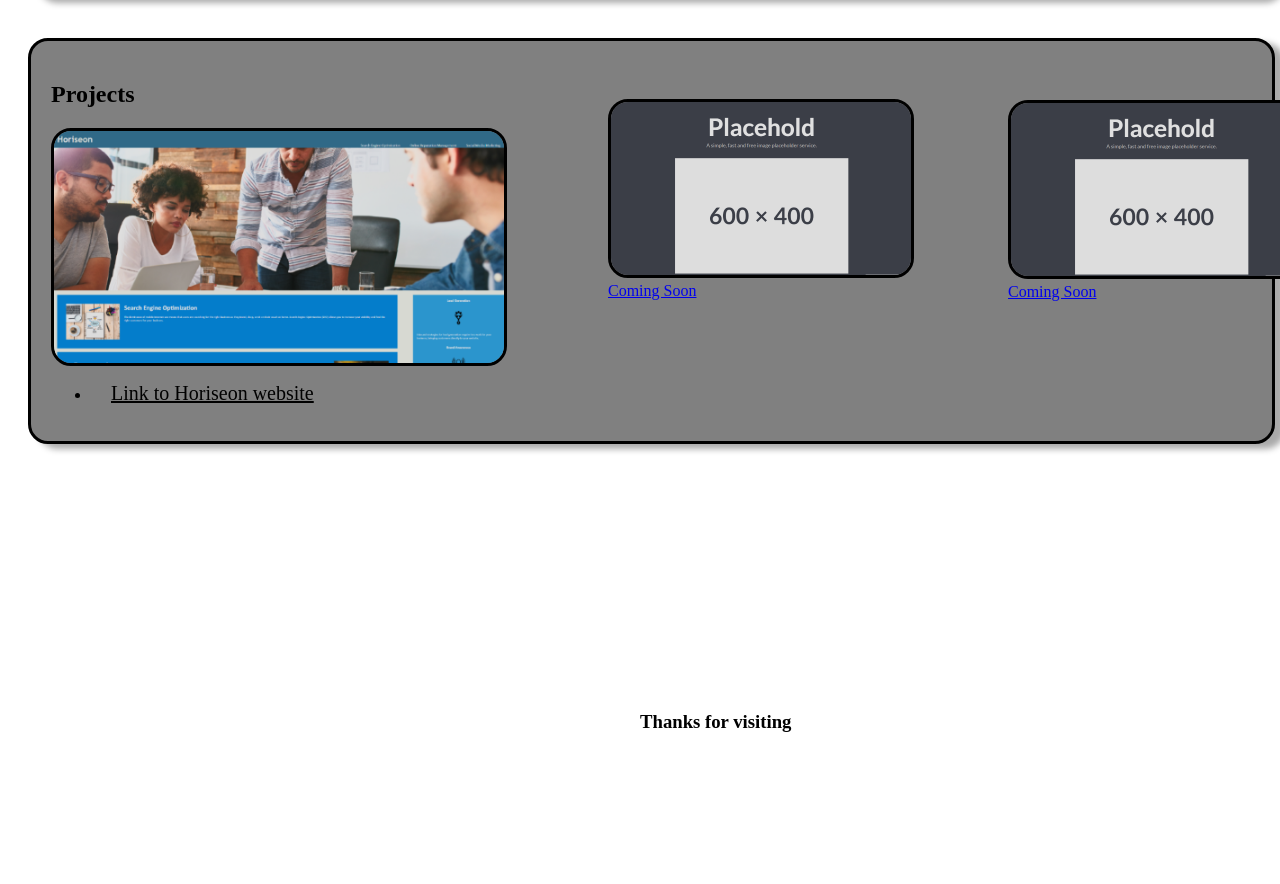
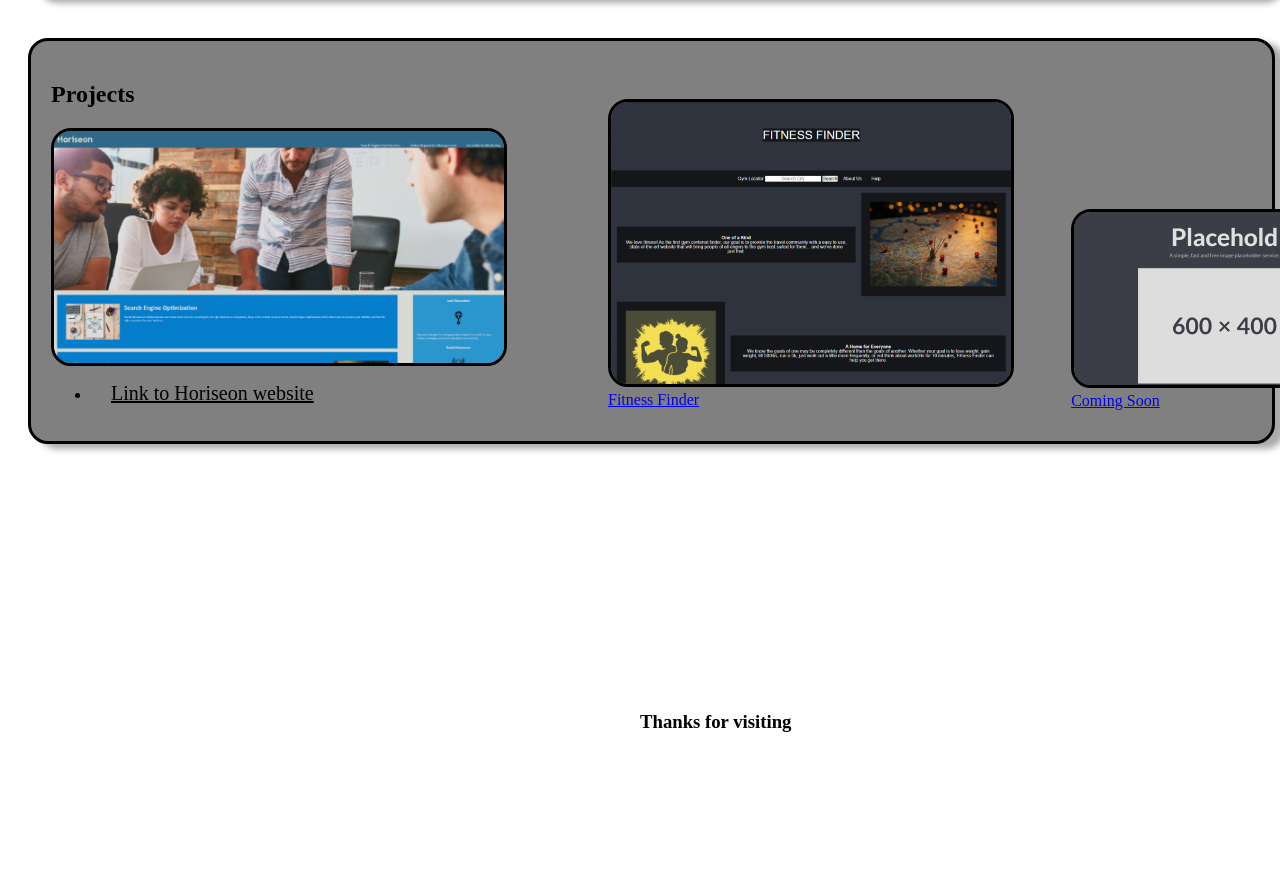
Before and after one commit to taperez1989/TP_Dev_Port, a plain HTML site: page index.html in a window 1280 px wide. Shown: the part 1302-2186 px from the top of the page. Drawn offline with Linux system fonts and the light colour scheme.

Commit message:
added link to fitness project

```diff
--- a/css/style.css
+++ b/css/style.css
@@ -61,6 +61,7 @@ li a{
 #img-3  {
     border-style: solid;
     border-radius: 20px;
+
 }
 .card {
     position: relative;
@@ -90,6 +91,7 @@ li a{
     width: 310px;
     left: 1000px;
     bottom: 165px;
+    padding-left: 5%;
 }
 #contact {
     position: relative;
--- a/index.html
+++ b/index.html
@@ -34,8 +34,8 @@
           </ul>
       </section>
       <aside id="aside">
-        <img id="img-3" src="./images/placeholder.png">
-        <a href=https://placehold.co/600x400>Coming Soon</a>
+        <img id="img-3" src="./images/Fitness Finder.png">
+        <a href=https://taperez1989.github.io/Super_secret_project>Fitness Finder</a>
       </aside>
         <article id="article">
           <img id="img-3" src="./images/placeholder.png">
```
Also changed, not shown: images/Fitness Finder.png (added).
